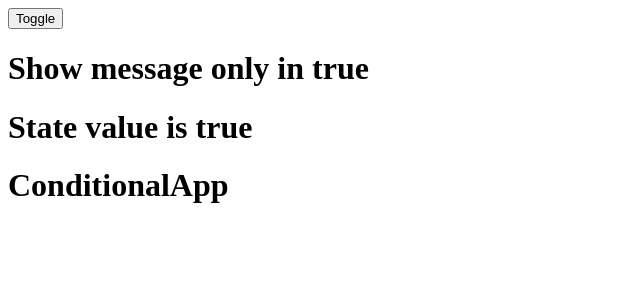
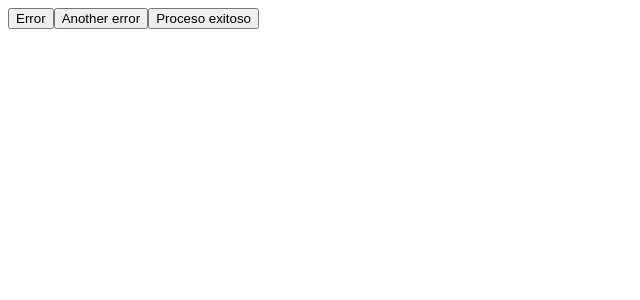
Before and after one commit to Dans182/Mini-Apps-useState, a React (Create React App) app: page / in a window 1280 px wide. Shown: the top 300 px of the page, without its empty margins (0-640 px from the left). Built offline with nearby package versions, Linux system fonts and the light colour scheme.

Commit message:
tercera miniApp lista

```diff
--- a/src/App.js
+++ b/src/App.js
@@ -1,5 +1,6 @@
 import React from "react";
-import ConditionalApp from "./conditionalApp";
+import ErrorApp from "./errorApp"
+//import ConditionalApp from "./conditionalApp";
 //import CounterApp from "./counterApp";
 
 
@@ -7,7 +8,8 @@ function App() {
   return (
     <div>
       {/* <CounterApp/> */}
-      <ConditionalApp/>
+      {/* <ConditionalApp/> */}
+      <ErrorApp/>
     </div>
   );
 }
--- /dev/null
+++ b/src/errorApp.js
@@ -0,0 +1,24 @@
+import React, { useState } from "react";
+
+const ErrorApp = () => {
+  const [error, setError] = useState("");
+
+  return (
+    <div>
+      <button onClick={() => setError("Error al traer con la API")}>
+        Error
+      </button>
+
+      <button onClick={() => setError("Credenciales incorrectas")}>
+        Another error
+      </button>
+
+      <button onClick={() => setError("")}>Proceso exitoso</button>
+
+      {error && <h1>{error}</h1>}
+      {/* Si hay error, o la cadena de string está vacia, nos muestra dicho error, sino, no. */}
+    </div>
+  );
+};
+
+export default ErrorApp;
```
